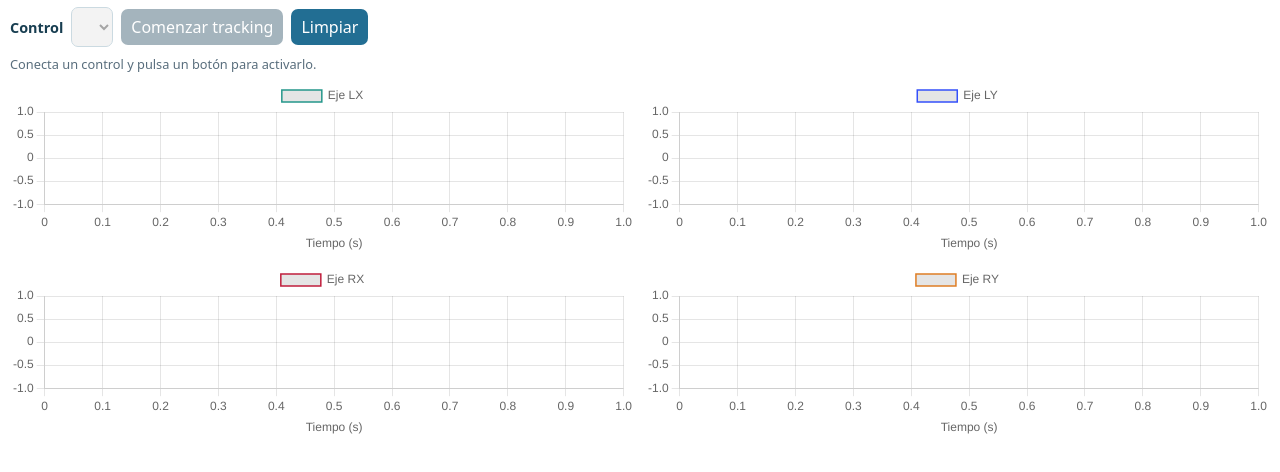
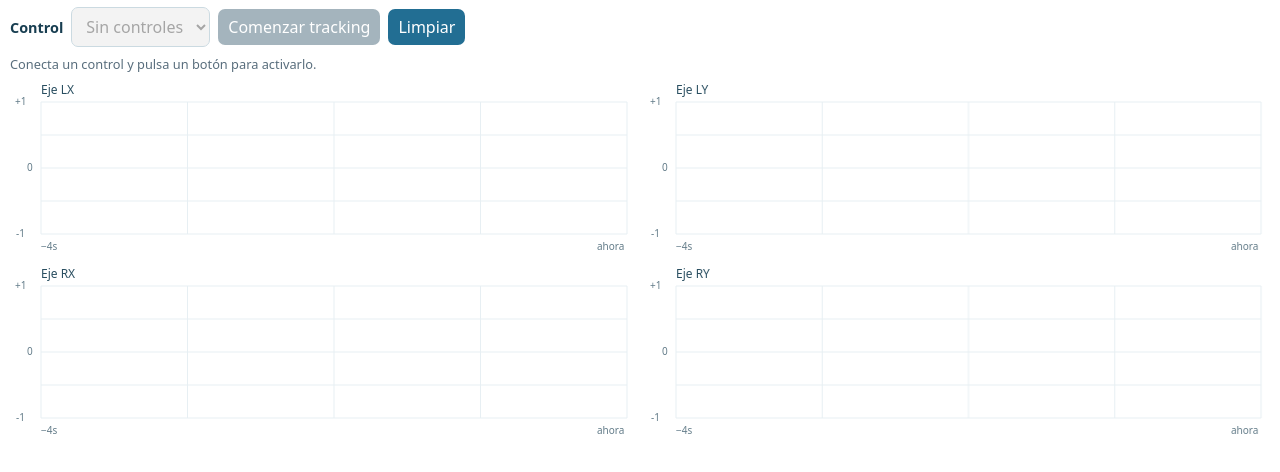
Before and after one commit to alejandro7896/gamepad-tester, a plain HTML site: page osc.html in a window 1280 px wide. Both pictures are taken after a click on the button "Limpiar". Shown: the part 46-518 px from the top of the page. Drawn offline with nearby package versions, Linux system fonts and the light colour scheme.

Commit message:
perf: replace four Chart.js updates per frame with lightweight Canvas2D plots

```diff
--- a/osc.html
+++ b/osc.html
@@ -4,7 +4,6 @@
   <meta charset="UTF-8">
   <meta name="viewport" content="width=device-width, initial-scale=1.0">
   <title>Osciloscopio de ejes | El Taller de Alex</title>
-  <script src="https://cdn.jsdelivr.net/npm/chart.js@4.4.8/dist/chart.umd.min.js"></script>
   <style>
     * { box-sizing: border-box; }
     body { font-family: system-ui, sans-serif; margin: 10px; color: #183e51; }
@@ -18,6 +17,7 @@
     #osc-status { font-size: .8rem; margin: 7px 0; color: #596e7d; }
     .charts { display: grid; grid-template-columns: repeat(2, minmax(0, 1fr)); gap: 9px; }
     .chart-wrap { position: relative; height: 175px; min-width: 0; }
+    canvas { display: block; width: 100%; height: 100%; }
     @media(max-width: 620px) { .charts { grid-template-columns: 1fr; } .chart-wrap { height: 150px; } }
   </style>
 </head>
@@ -31,30 +31,42 @@
   </div>
   <p id="osc-status" role="status">Conecta un control para visualizar los ejes.</p>
   <div class="charts">
-    <div class="chart-wrap"><canvas id="gamepad-chart0"></canvas></div>
-    <div class="chart-wrap"><canvas id="gamepad-chart1"></canvas></div>
-    <div class="chart-wrap"><canvas id="gamepad-chart2"></canvas></div>
-    <div class="chart-wrap"><canvas id="gamepad-chart3"></canvas></div>
+    <div class="chart-wrap"><canvas id="gamepad-chart0" aria-label="Historial del eje LX"></canvas></div>
+    <div class="chart-wrap"><canvas id="gamepad-chart1" aria-label="Historial del eje LY"></canvas></div>
+    <div class="chart-wrap"><canvas id="gamepad-chart2" aria-label="Historial del eje RX"></canvas></div>
+    <div class="chart-wrap"><canvas id="gamepad-chart3" aria-label="Historial del eje RY"></canvas></div>
   </div>
   <script>
   (function () {
     "use strict";
+    // Capturar aproximadamente a 60 Hz. Dibujar las cuatro gráficas sólo a 30 Hz,
+    // con Canvas2D; no reconstruir escalas ni ejecutar Chart.update() por muestra.
+    const SAMPLE_INTERVAL = 1000 / 60;
+    const DRAW_INTERVAL = 1000 / 30;
+    const HISTORY_SECONDS = 4;
+    const MAX_SAMPLES = 300;
+    const labels = ["LX", "LY", "RX", "RY"];
+    const colors = ["#25978b", "#3550fa", "#c01e3c", "#de7d24"];
     const select = document.getElementById("osc-controller");
     const toggle = document.getElementById("osc-toggle");
     const clear = document.getElementById("osc-clear");
     const status = document.getElementById("osc-status");
-    const labels = ["LX", "LY", "RX", "RY"];
-    const colors = ["#25978b", "#3550fa", "#c01e3c", "#de7d24"];
-    const charts = [];
-    let tracking = false, selectedIndex = null, knownDevices = "";
-    let frameHandle = null, lastDraw = 0, startTime = 0;
+    const canvases = labels.map((_, i) => document.getElementById("gamepad-chart" + i));
+    const contexts = canvases.map(canvas => canvas.getContext("2d"));
+    const records = labels.map(() => []);
+    let tracking = false, selectedIndex = null, knownDevices = null;
+    let frameHandle = null, lastSample = 0, lastDraw = 0, lastStatus = 0;
+    let startedAt = 0;
+    let resizeRequired = true;
 
     function allPads() {
       return typeof navigator.getGamepads === "function"
         ? Array.from(navigator.getGamepads()).filter(Boolean) : [];
     }
     function selectedPad() {
-      return allPads().find(p => p.index === selectedIndex) || null;
+      if (selectedIndex === null) return null;
+      return typeof navigator.getGamepads === "function"
+        ? navigator.getGamepads()[selectedIndex] || null : null;
     }
     function syncDevices() {
       const pads = allPads();
@@ -80,16 +92,99 @@
         selectedIndex = pads.length ? pads[0].index : null;
       }
       select.value = selectedIndex === null ? "" : String(selectedIndex);
-      toggle.disabled = !pads.length || !charts.length;
+      toggle.disabled = !pads.length || contexts.some(ctx => !ctx);
       select.disabled = !pads.length;
       if (!pads.length) status.textContent = "Conecta un control y pulsa un botón para activarlo.";
     }
+
+    function prepareCanvas(canvas, ctx) {
+      if (!ctx) return {width: 0, height: 0};
+      const width = canvas.clientWidth;
+      const height = canvas.clientHeight;
+      if (width < 40 || height < 40) return {width: 0, height: 0};
+      const dpr = Math.min(window.devicePixelRatio || 1, 2);
+      const pixelW = Math.round(width * dpr);
+      const pixelH = Math.round(height * dpr);
+      if (resizeRequired || canvas.width !== pixelW || canvas.height !== pixelH) {
+        canvas.width = pixelW;
+        canvas.height = pixelH;
+        ctx.setTransform(dpr, 0, 0, dpr, 0, 0);
+      }
+      return {width, height};
+    }
+    function drawGraph(index, now) {
+      const ctx = contexts[index], canvas = canvases[index];
+      const {width, height} = prepareCanvas(canvas, ctx);
+      if (!width || !height) return;
+      const left = 31, right = width - 9, top = 22, bottom = height - 21;
+      const plotWidth = Math.max(1, right - left);
+      const plotHeight = Math.max(1, bottom - top);
+      const centerY = (top + bottom) / 2;
+      const xStart = Math.max(0, (now - startedAt) / 1000 - HISTORY_SECONDS);
+      const xEnd = xStart + HISTORY_SECONDS;
+      const mapY = value => centerY - value * plotHeight / 2;
+
+      ctx.clearRect(0, 0, width, height);
+      ctx.fillStyle = "#fff";
+      ctx.fillRect(0, 0, width, height);
+      ctx.font = "12px system-ui, sans-serif";
+      ctx.fillStyle = "#294e60";
+      ctx.fillText("Eje " + labels[index], left, 14);
+
+      // Ejes y cuadrícula ligera; se dibujan directamente, sin cálculos de layout de Chart.js.
+      ctx.lineWidth = 1;
+      ctx.strokeStyle = "#e7eff3";
+      for (const value of [-1, -0.5, 0, 0.5, 1]) {
+        const y = mapY(value);
+        ctx.beginPath();
+        ctx.moveTo(left, y);
+        ctx.lineTo(right, y);
+        ctx.stroke();
+      }
+      for (let i = 0; i <= 4; i++) {
+        const x = left + plotWidth * i / 4;
+        ctx.beginPath();
+        ctx.moveTo(x, top);
+        ctx.lineTo(x, bottom);
+        ctx.stroke();
+      }
+      ctx.fillStyle = "#637c89";
+      ctx.font = "10px system-ui, sans-serif";
+      ctx.fillText("+1", 5, top + 3);
+      ctx.fillText("0", 17, centerY + 3);
+      ctx.fillText("-1", 6, bottom + 3);
+      ctx.fillText("−4s", left, height - 5);
+      ctx.fillText("ahora", Math.max(left, right - 30), height - 5);
+
+      ctx.save();
+      ctx.beginPath();
+      ctx.rect(left, top, plotWidth, plotHeight);
+      ctx.clip();
+      ctx.strokeStyle = colors[index];
+      ctx.lineWidth = 1.7;
+      ctx.lineJoin = "round";
+      ctx.lineCap = "round";
+      const values = records[index];
+      let drawing = false;
+      ctx.beginPath();
+      for (const sample of values) {
+        if (sample.t < xStart || sample.t > xEnd) continue;
+        const x = left + (sample.t - xStart) / HISTORY_SECONDS * plotWidth;
+        const y = mapY(sample.value);
+        if (!drawing) {ctx.moveTo(x, y); drawing = true;}
+        else ctx.lineTo(x, y);
+      }
+      if (drawing) ctx.stroke();
+      ctx.restore();
+    }
+    function drawAll(now) {
+      for (let i = 0; i < labels.length; i++) drawGraph(i, now);
+      resizeRequired = false;
+    }
     function clearData() {
-      for (const chart of charts) {
-        chart.data.datasets[0].data = [];
-        chart.update("none");
-      }
-      startTime = performance.now();
+      for (const data of records) data.length = 0;
+      startedAt = performance.now();
+      drawAll(startedAt);
     }
     function stop() {
       tracking = false;
@@ -97,11 +192,14 @@
       if (frameHandle !== null) cancelAnimationFrame(frameHandle);
       frameHandle = null;
     }
-    function sample(now) {
+    function loop(now) {
       if (!tracking) return;
-      frameHandle = requestAnimationFrame(sample);
-      if (document.hidden || now - lastDraw < 32) return; // hasta ~30 Hz
-      lastDraw = now;
+      frameHandle = requestAnimationFrame(loop);
+      if (document.hidden) {
+        lastSample = now;
+        lastDraw = now;
+        return;
+      }
       const pad = selectedPad();
       if (!pad || !pad.connected) {
         stop();
@@ -110,58 +208,52 @@
       }
       if (pad.axes.length < 4) {
         stop();
-        status.textContent = "Este control ofrece menos de cuatro ejes; no se puede representar LX/LY/RX/RY.";
+        status.textContent = "Este control ofrece menos de cuatro ejes.";
         return;
       }
-      const time = (now - startTime) / 1000;
-      charts.forEach((chart, i) => {
-        const data = chart.data.datasets[0].data;
-        data.push({ x: time, y: Number.isFinite(pad.axes[i]) ? pad.axes[i] : 0 });
-        if (data.length > 100) data.shift();
-        chart.update("none");
-      });
-      status.textContent = "Graficando " + pad.id + " · últimos 100 puntos por eje.";
+      if (now - lastSample >= SAMPLE_INTERVAL) {
+        lastSample = now;
+        const t = (now - startedAt) / 1000;
+        for (let i = 0; i < 4; i++) {
+          const array = records[i];
+          array.push({ t, value: Number.isFinite(pad.axes[i]) ? pad.axes[i] : 0 });
+          if (array.length > MAX_SAMPLES) array.shift();
+        }
+      }
+      if (now - lastDraw >= DRAW_INTERVAL || resizeRequired) {
+        lastDraw = now;
+        drawAll(now);
+      }
+      if (now - lastStatus > 700) {
+        lastStatus = now;
+        status.textContent = "Leyendo " + pad.id + " · captura ~60 Hz · dibujo ~30 FPS";
+      }
     }
     function start() {
+      syncDevices();
       const pad = selectedPad();
-      if (!pad || pad.axes.length < 4 || !charts.length) {
-        status.textContent = "No hay un control compatible o no se pudo cargar Chart.js.";
+      if (!pad || pad.axes.length < 4 || contexts.some(ctx => !ctx)) {
+        status.textContent = "Necesitas un control con cuatro ejes y un navegador compatible.";
         return;
       }
       stop();
       clearData();
       tracking = true;
       toggle.textContent = "Detener tracking";
-      lastDraw = 0;
-      frameHandle = requestAnimationFrame(sample);
-    }
-    if (typeof Chart === "function") {
-      labels.forEach((name, index) => {
-        charts.push(new Chart(document.getElementById("gamepad-chart" + index), {
-          type: "line",
-          data: { datasets: [{label: "Eje " + name, data: [], borderColor: colors[index],
-            borderWidth: 1.5, pointRadius: 0, tension: 0}] },
-          options: {
-            responsive: true, maintainAspectRatio: false, animation: false, parsing: false,
-            plugins: { legend: { display: true } },
-            scales: { x: { type: "linear", title: {display: true, text: "Tiempo (s)"} },
-              y: { min: -1, max: 1 } }
-          }
-        }));
-      });
-    } else {
-      status.textContent = "No se pudo cargar Chart.js; verifica la conexión a Internet.";
+      const now = performance.now();
+      lastSample = now - SAMPLE_INTERVAL;
+      lastDraw = now - DRAW_INTERVAL;
+      frameHandle = requestAnimationFrame(loop);
     }
     toggle.addEventListener("click", () => tracking ? stop() : start());
-    clear.addEventListener("click", () => { stop(); clearData(); });
+    clear.addEventListener("click", () => {stop(); clearData();});
     select.addEventListener("change", () => {
       stop();
       selectedIndex = select.value === "" ? null : Number(select.value);
       clearData();
     });
     window.addEventListener("message", event => {
-      if (event.origin !== location.origin ||
-          event.data?.type !== "gamepad-selection" ||
+      if (event.origin !== location.origin || event.data?.type !== "gamepad-selection" ||
           !Number.isInteger(event.data.index)) return;
       if (allPads().some(p => p.index === event.data.index)) {
         stop();
@@ -173,11 +265,25 @@
     try {
       const parentPad = window.parent !== window && window.parent.getActiveGamepad?.();
       if (parentPad) selectedIndex = parentPad.index;
-    } catch (error) { /* Funcionamiento autónomo si el iframe es externo. */ }
+    } catch (error) { /* Iframe externo: se utiliza selección local. */ }
     window.addEventListener("gamepadconnected", syncDevices);
     window.addEventListener("gamepaddisconnected", syncDevices);
+    window.addEventListener("resize", () => {
+      resizeRequired = true;
+      if (!tracking) drawAll(performance.now());
+    });
+    document.addEventListener("visibilitychange", () => {
+      if (!document.hidden) resizeRequired = true;
+    });
+    if (typeof ResizeObserver === "function") {
+      const observer = new ResizeObserver(() => {
+        resizeRequired = true;
+        if (!tracking) drawAll(performance.now());
+      });
+      canvases.forEach(canvas => observer.observe(canvas));
+    }
     syncDevices();
-    // Algunos navegadores solo exponen el control tras una interacción; comprobar sin duplicar bucles.
+    drawAll(performance.now());
     setInterval(syncDevices, 1000);
   })();
   </script>
```
